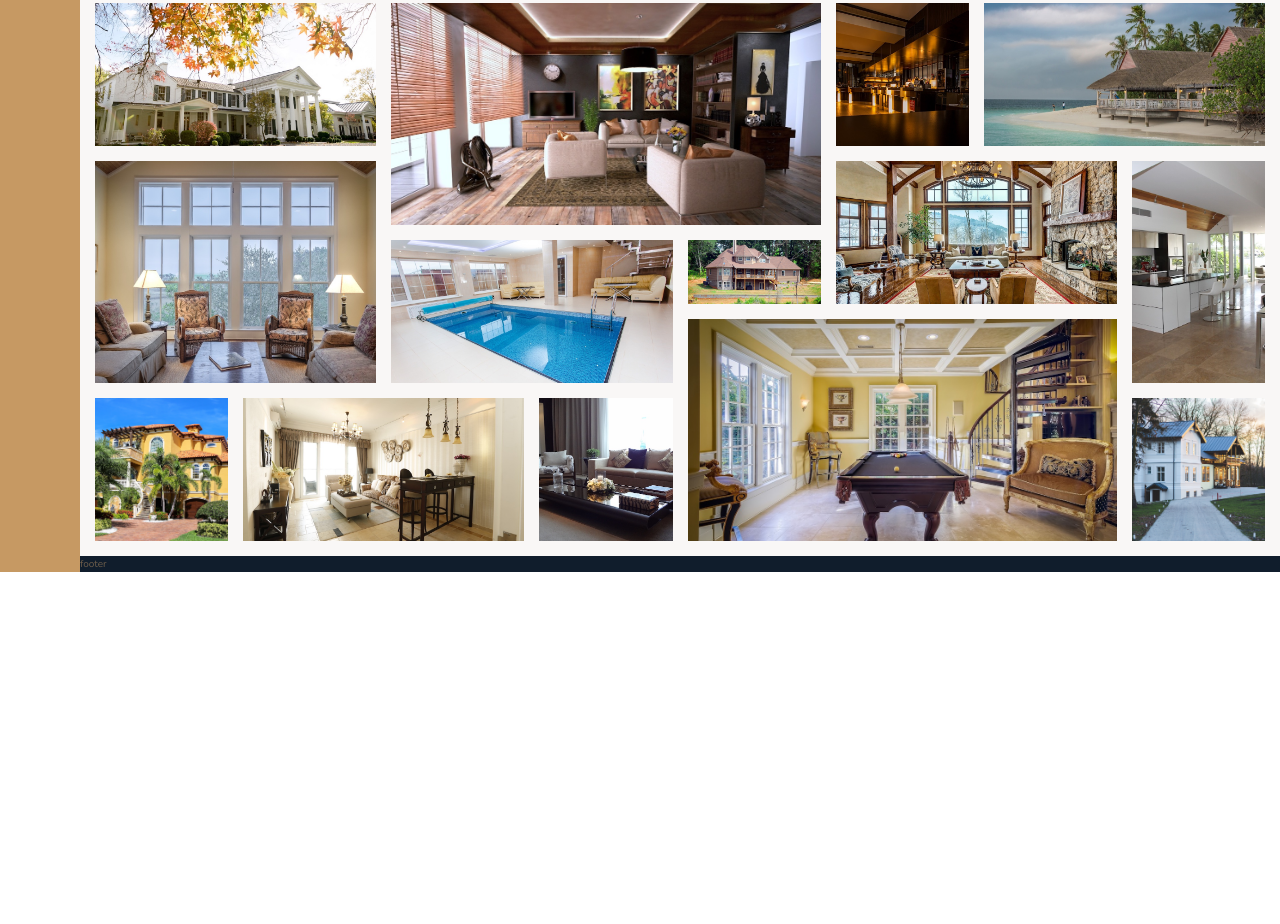
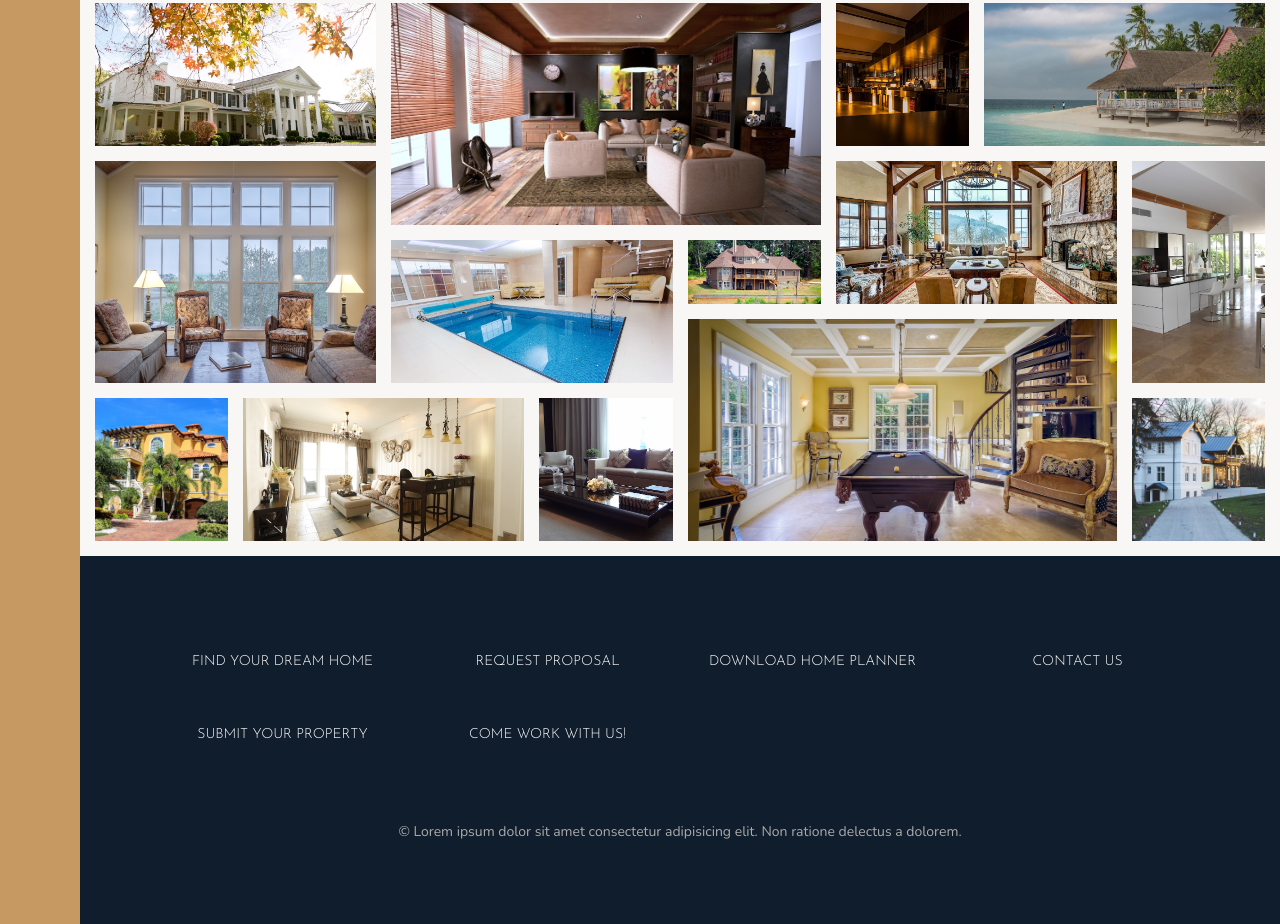
Before and after one commit to Davyyd1/nexter, a website: page index.html in a window 1280 px wide. Shown: the part 3111-4035 px from the top of the page. Before the commit the page ends 3683 px from the top, so only its background shows below. Drawn offline with nearby package versions, Linux system fonts and the light colour scheme.

Commit message:
building footer

```diff
--- a/index.html
+++ b/index.html
@@ -340,6 +340,18 @@
       </figure>
     </section>
 
-    <footer class="footer">footer</footer>
+    <footer class="footer">
+      <ul class="nav">
+        <li class="nav__item"><a href="#" class="nav__link">Find your dream home</a></li>
+        <li class="nav__item"><a href="#" class="nav__link">Request proposal</a></li>
+        <li class="nav__item"><a href="#" class="nav__link">Download home planner</a></li>
+        <li class="nav__item"><a href="#" class="nav__link">Contact us</a></li>
+        <li class="nav__item"><a href="#" class="nav__link">Submit your property</a></li>
+        <li class="nav__item"><a href="#" class="nav__link">Come work with us!</a></li>
+      </ul>
+      <p class="copyright">
+        &copy; Lorem ipsum dolor sit amet consectetur adipisicing elit. Non ratione delectus a dolorem.
+      </p>
+    </footer>
   </body>
 </html>
--- a/sass/_footer.scss
+++ b/sass/_footer.scss
@@ -1,4 +1,45 @@
 .footer {
     background-color: $color-secondary;
     grid-column: full-start/full-end;
+    padding: 8rem;
+
+
 }
+
+.nav {
+    list-style-type: none;
+
+    display: grid;
+    grid-template-columns: repeat(auto-fit, minmax(20rem, 1fr));
+    grid-gap: 2rem;
+    align-items: center;
+
+    &__link:link,
+    &__link:visited {
+        font-size: 1.4rem;
+        color: #fff;
+        text-decoration: none;
+        font-family: $font-display;
+        text-transform: uppercase;
+        text-align: center;
+        padding: 1.5rem;
+        display: block;
+        transition: all .2s;
+    }
+
+    &__link:hover,
+    &__link:active {
+        background-color: rgba(#fff, .05);
+        transform: translateY(-3px);
+    }
+}
+
+.copyright {
+    font-size: 1.4rem;
+    color: $color-grey-light-2;
+    margin-top: 6rem;
+    text-align: center;
+    margin-right: auto;
+    margin-left: auto;
+    width: 70%;
+}
```
Also changed, not shown: css/style.css, 1 other file.
